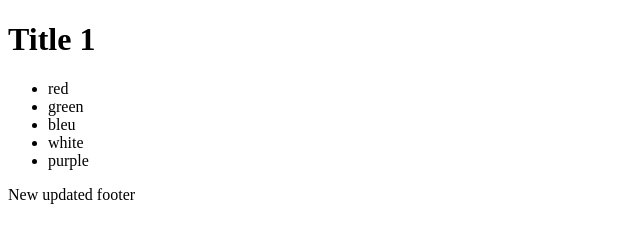
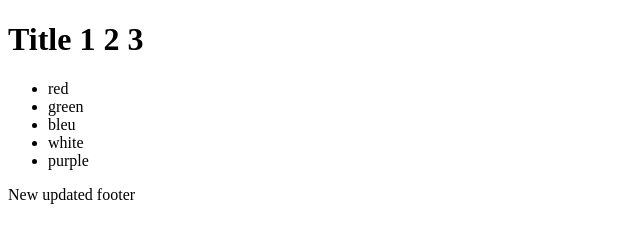
Before and after one commit to syavaYki/my-project, a plain HTML site: page index.html in a window 1280 px wide. Shown: the full height of the page, 0-640 px from the left. Drawn offline with Linux system fonts and the light colour scheme.

Commit message:
Update index.html

```diff
--- a/index.html
+++ b/index.html
@@ -6,7 +6,7 @@
     <title>Document</title>
   </head>
   <body>
-    <h1>Title 1</h1>
+    <h1>Title 1 2 3</h1>
 
     <ul>
       <li>red</li>
```
